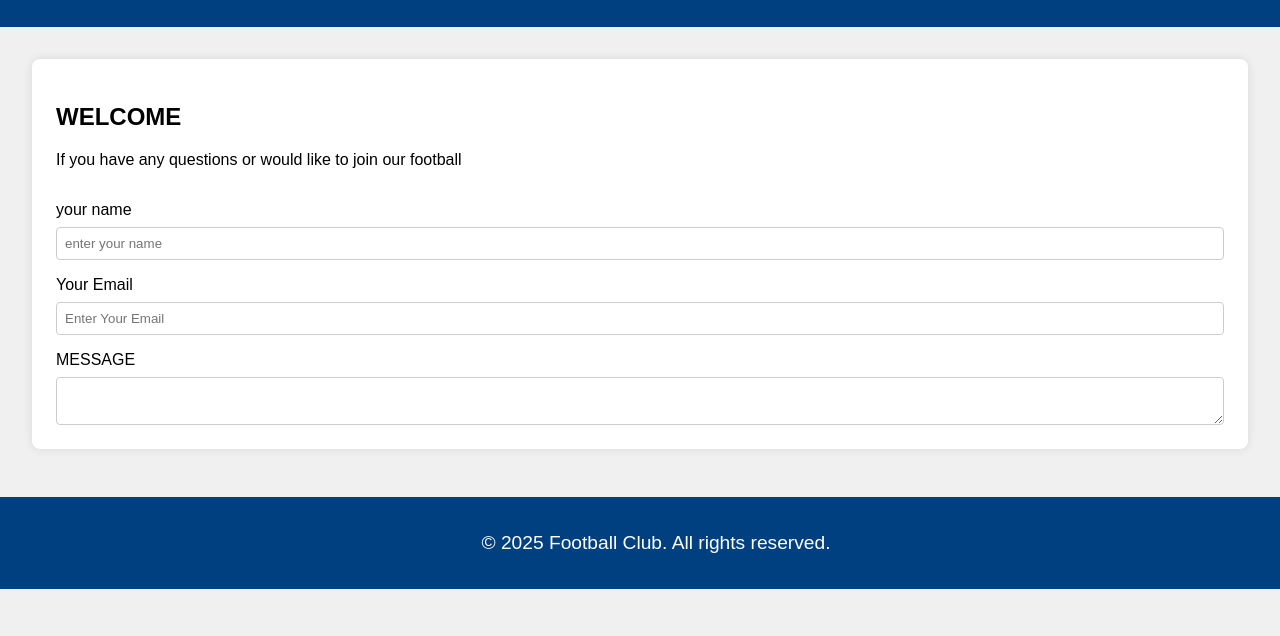
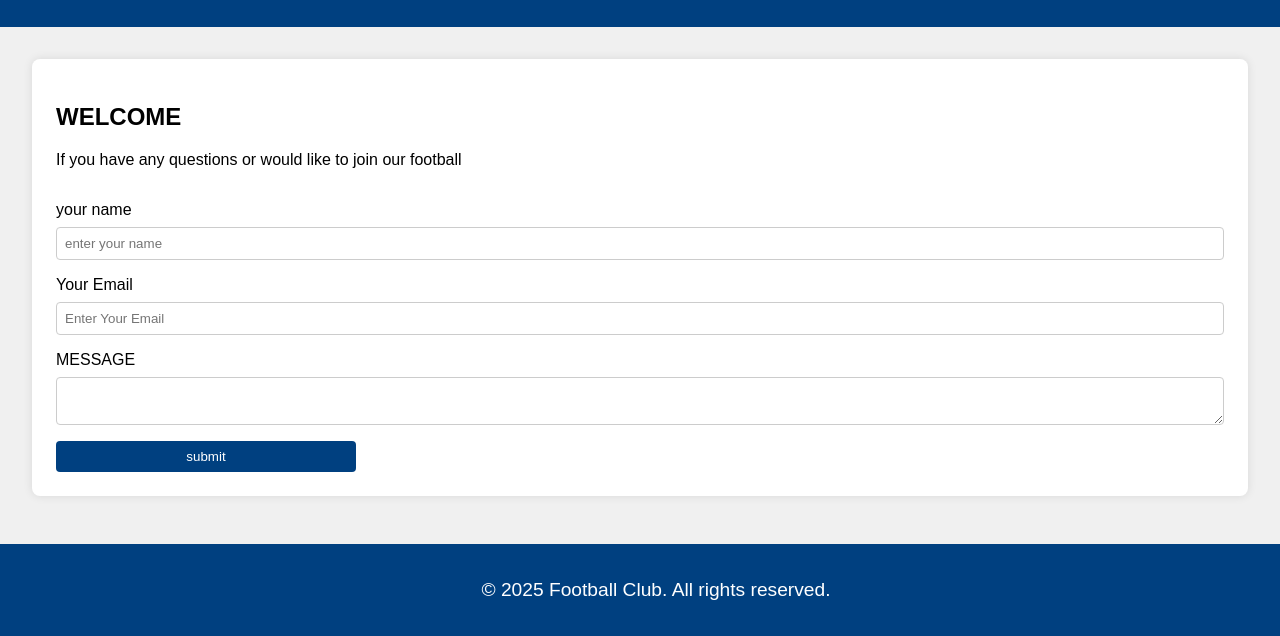
Before and after one commit to abdinoor824/assignment2, a plain HTML site: page contact.html in a window 1280 px wide. Shown: the part 234-870 px from the top of the page. Before the commit the page ends 823 px from the top, so only its background shows below. Drawn offline with Linux system fonts and the light colour scheme.

Commit message:
button added

```diff
--- a/contact.css
+++ b/contact.css
@@ -79,7 +79,9 @@ footer {
     width: 100%;
     bottom: 0;
 }
-
+button{
+    width: 300px;
+}
 @media only screen and (max-width: 600px) {
     header {
         font-size: 1.2rem;
--- a/contact.html
+++ b/contact.html
@@ -31,6 +31,7 @@
                 <input type="email" name="email" placeholder="Enter Your Email">
                 <label for="message">MESSAGE</label>
                 <textarea name="message" id="" required></textarea>
+                <button >submit</button>
             </form>
         </section>
     </main>
```
